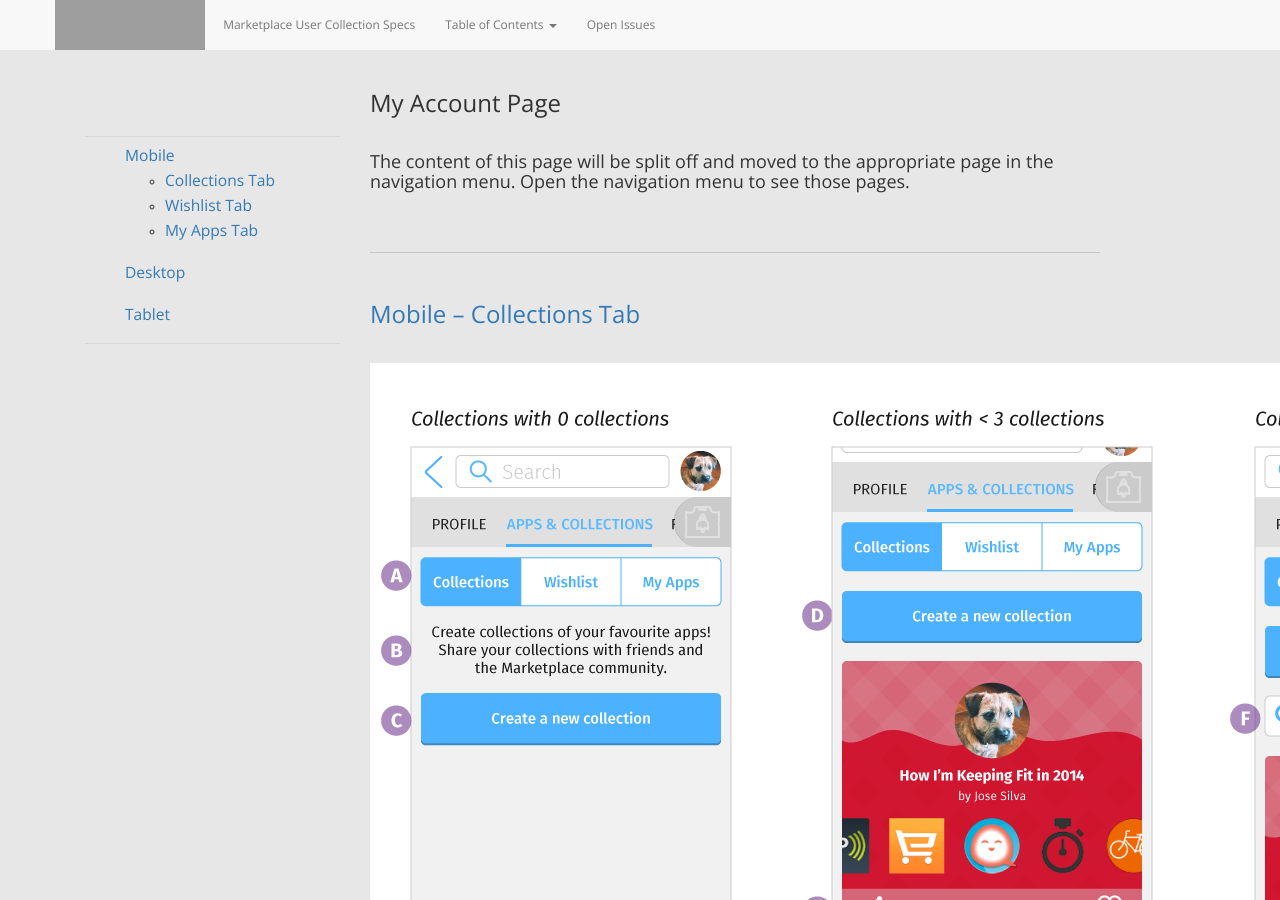
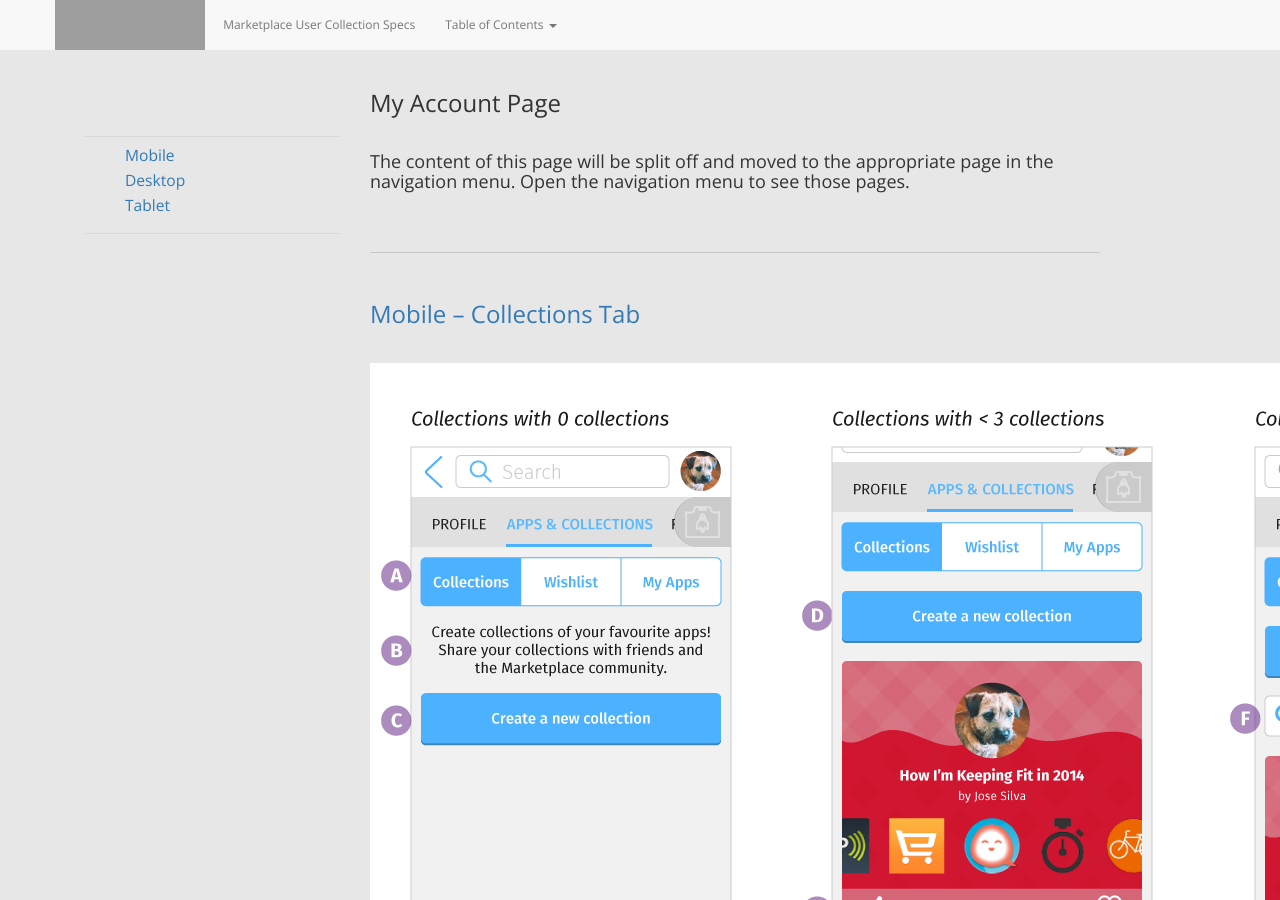
Before and after one commit to mhanratty/marketplaceux-usercollections, a Jekyll site: the page built from projectSpecsCollection.html, in a window 1280 px wide and 900 px high. Built offline with Jekyll 4.4.1, drawn with Linux system fonts in a browser that asks for light colours; nearby versions of some CDN libraries; grey boxes are pictures that could not be loaded.

```diff
--- a/_includes/specNav.html
+++ b/_includes/specNav.html
@@ -33,8 +33,8 @@
   						<li><a href="projectSpecsIndividualCollectionPage.html">Individual Collection Page</a></li>
   						<li><a href="projectSpecsAppListingPage.html">App Listing Page</a></li>
 
-  						<li class="menuHeading"><em><a href="projectSpecsMyAccountPage.html">My Account Page Specs</a></em></li>
-  						<li><a href="">Collections</a>
+  						<li class="menuHeading"><em>My Account Page Specs</em></li>
+  						<li><a href="projectSpecsCollections.html">Collections</a>
   						  <ul>
       						<li><a href="projectSpecsCreateCollection.html">Create</a></li>
       						<li><a href="projectSpecsEditCollection.html">Edit</a></li>
@@ -43,13 +43,12 @@
     						</ul>
               </li>
   						<li><a href="projectSpecsWishlist.html">Wishlist</a></li>
-  						<li><a href="projectSpecsMyApps">My Apps</a></li>
-            </ul>
-          </li>
+  						<li><a href="projectSpecsMyApps.html">My Apps</a></li>
 
           <li><a href="https://github.com/mhanratty/marketplaceux-usercollections/issues">Open Issues</a></li>
 
 				</ul>
+
 			</div>
 
 		</div>
--- a/projectSpecsMyAccountPage.html
+++ b/projectSpecsCollection.html
@@ -9,15 +9,9 @@
 	<div class="col-sm-3 col-md-3 col-lg-3">
 
 		<ul class="secondaryMenu" data-spy="affix" data-offset-top="70" data-offset-bottom="200">
-			<li><a>Mobile</a>
-			  <ul>
-			    <li><a href="#collectionstabmobile">Collections Tab</a></li>
-			    <li><a href="#wishlisttabmobile">Wishlist Tab</a></li>
-			    <li><a href="#myappstabmobile">My Apps Tab</a></li>
-			  </ul>
-      </li>
-			<li>&emsp;<a href="#collectionsscreendesktop">Desktop</a></li>
-			<li>&emsp;<a href="#collectionsscreentablet">Tablet</a></li>
+			<li><a href="#collectionsmobile">Mobile</a></li>
+			<li><a href="#collectionsdesktop">Desktop</a></li>
+			<li><a href="#collectionstablet">Tablet</a></li>
 		</ul>
 	</div>
 	<div class="col-sm-9 col-md-9 col-lg-8">
```
Also changed, not shown: other parts of projectSpecsCollection.html (+1 -1 lines), projectSpecsMyApps.html (+4 -4 lines), projectSpecsWishlist.html (+5 -5 lines).
